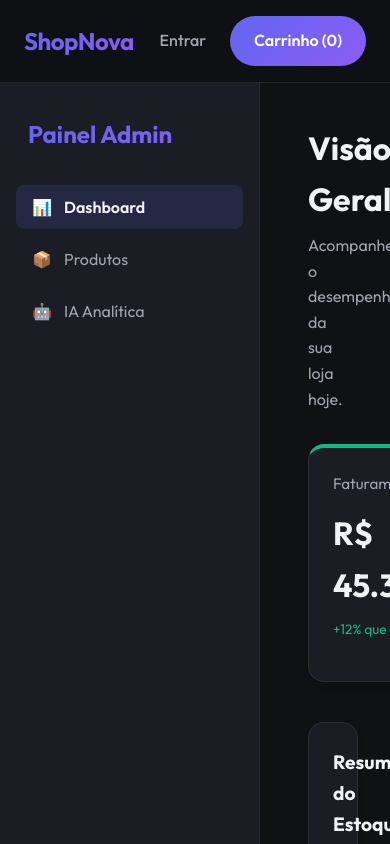
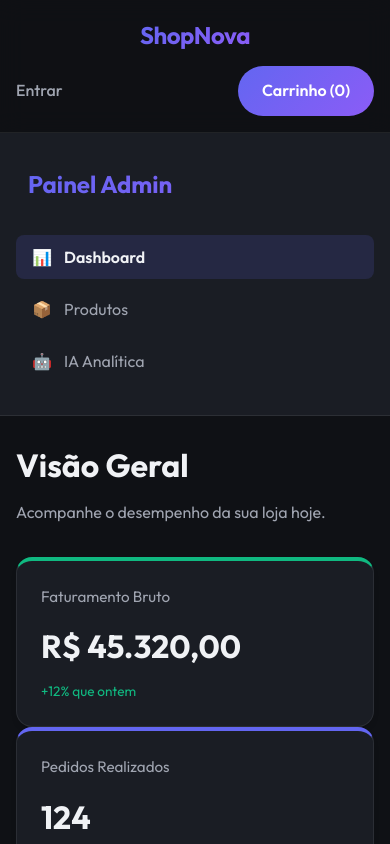
Before and after one commit to duud02020/gest-o, a Next.js app: page /admin in a window 390 px wide. Shown: the top 844 px of the page. Built offline with nearby package versions, Linux system fonts and the light colour scheme.

Commit message:
style: add responsive layouts for mobile devices

```diff
--- a/src/app/(shop)/admin/page.tsx
+++ b/src/app/(shop)/admin/page.tsx
@@ -10,9 +10,9 @@ export default function AdminPage() {
   const [activeTab, setActiveTab] = useState<Tab>("dashboard");
 
   return (
-    <div style={{ display: "flex", minHeight: "calc(100vh - 80px)", background: "var(--bg-primary)" }}>
+    <div className="admin-layout" style={{ display: "flex", minHeight: "calc(100vh - 80px)", background: "var(--bg-primary)" }}>
       {/* Sidebar */}
-      <aside style={{ width: "260px", background: "var(--bg-secondary)", borderRight: "1px solid rgba(255,255,255,0.05)", padding: "32px 16px" }}>
+      <aside className="admin-sidebar" style={{ width: "260px", background: "var(--bg-secondary)", borderRight: "1px solid rgba(255,255,255,0.05)", padding: "32px 16px" }}>
         <h2 className="gradient-text" style={{ fontSize: "1.5rem", marginBottom: "32px", paddingLeft: "12px" }}>Painel Admin</h2>
 
         <nav style={{ display: "flex", flexDirection: "column", gap: "8px" }}>
@@ -23,7 +23,7 @@ export default function AdminPage() {
       </aside>
 
       {/* Main Content */}
-      <main style={{ flex: 1, padding: "40px 48px", overflowY: "auto" }}>
+      <main className="admin-main" style={{ flex: 1, padding: "40px 48px", overflowY: "auto" }}>
         {activeTab === "dashboard" && <DashboardTab />}
         {activeTab === "products" && <ProductsTab />}
         {activeTab === "ai" && <AiTab />}
@@ -76,7 +76,7 @@ function DashboardTab() {
         <p style={{ color: "var(--text-secondary)" }}>Acompanhe o desempenho da sua loja hoje.</p>
       </header>
 
-      <div style={{ display: "grid", gridTemplateColumns: "repeat(3, 1fr)", gap: "24px", marginBottom: "40px" }}>
+      <div className="admin-dashboard-cards">
         <StatCard title="Faturamento Bruto" value={mockRevenue} subtitle="+12% que ontem" color="#10b981" />
         <StatCard title="Pedidos Realizados" value={mockOrders.toString()} subtitle="8 pedidos aguardando pagamento" color="#6366f1" />
         <StatCard title="Visitantes Únicos" value={mockVisits} subtitle="Pico às 14:00" color="#f59e0b" />
@@ -116,7 +116,7 @@ function AiTab() {
         <p style={{ color: "var(--text-secondary)" }}>Descubra insights ocultos nos seus dados através de Inteligência Artificial.</p>
       </header>
 
-      <div style={{ display: "grid", gridTemplateColumns: "1fr 1fr", gap: "24px" }}>
+      <div className="admin-ai-grid">
 
         {/* Painel de Insights */}
         <div style={{ display: "flex", flexDirection: "column", gap: "16px" }}>
@@ -229,7 +229,7 @@ function ProductsTab() {
         <p style={{ color: "var(--text-secondary)" }}>Adicione, edite ou remova produtos do seu catálogo.</p>
       </header>
 
-      <div style={{ display: "grid", gridTemplateColumns: "1fr 2fr", gap: "40px", alignItems: "start" }}>
+      <div className="admin-products-grid">
         {/* Formulário */}
         <div className="card" style={{ padding: "24px", background: "var(--bg-secondary)" }}>
           <h2 style={{ marginBottom: "20px", fontSize: "1.2rem" }}>
--- a/src/app/(shop)/cart/page.tsx
+++ b/src/app/(shop)/cart/page.tsx
@@ -24,7 +24,7 @@ export default function CartPage() {
           </Link>
         </div>
       ) : (
-        <div className="grid-auto" style={{ gridTemplateColumns: "1fr 350px", gap: "32px", alignItems: "start" }}>
+        <div className="grid-responsive-2 cart-layout" style={{ alignItems: "start" }}>
           <div style={{ display: "flex", flexDirection: "column", gap: "16px" }}>
             {items.map((item) => (
               <div key={item.id} className="card animate-fade-in" style={{ padding: "20px", display: "flex", alignItems: "center", gap: "20px" }}>
--- a/src/app/(shop)/checkout/page.tsx
+++ b/src/app/(shop)/checkout/page.tsx
@@ -46,7 +46,7 @@ export default function CheckoutPage() {
         Finalizar Compra
       </h1>
 
-      <div className="grid-auto" style={{ gridTemplateColumns: "1fr 400px", gap: "32px", alignItems: "start" }}>
+      <div className="grid-responsive-2 checkout-layout" style={{ alignItems: "start" }}>
         <form onSubmit={handleCheckout} className="card animate-fade-in" style={{ padding: "32px", display: "flex", flexDirection: "column", gap: "24px" }}>
           <h2 style={{ fontSize: "1.5rem" }}>Dados de Pagamento (Simulação)</h2>
 
--- a/src/app/globals.css
+++ b/src/app/globals.css
@@ -193,3 +193,81 @@ button {
 .animate-fade-in {
   animation: fadeIn 0.5s ease forwards;
 }
+
+/* Mobile Responsiveness */
+@media (max-width: 768px) {
+  .container {
+    padding: 0 16px;
+  }
+
+  .navbar .container {
+    flex-direction: column;
+    gap: 12px;
+  }
+
+  .nav-links {
+    width: 100%;
+    justify-content: space-between;
+  }
+
+  /* Helper class for 2-column layouts that should stack on mobile */
+  .grid-responsive-2 {
+    display: grid;
+    grid-template-columns: 1fr;
+    gap: 24px;
+  }
+
+  /* Admin Layout Responsiveness */
+  .admin-layout {
+    flex-direction: column !important;
+  }
+
+  .admin-sidebar {
+    width: 100% !important;
+    border-right: none !important;
+    border-bottom: 1px solid var(--border-color);
+  }
+
+  .admin-main {
+    padding: 24px 16px !important;
+  }
+
+  .admin-dashboard-cards {
+    grid-template-columns: 1fr !important;
+  }
+
+  .admin-products-grid {
+    grid-template-columns: 1fr !important;
+  }
+
+  .admin-ai-grid {
+    grid-template-columns: 1fr !important;
+  }
+}
+
+/* Desktop variants of responsive grids (when not overridden by media query) */
+@media (min-width: 769px) {
+  .grid-responsive-2.cart-layout {
+    grid-template-columns: 1fr 350px;
+  }
+  .grid-responsive-2.checkout-layout {
+    grid-template-columns: 1fr 400px;
+  }
+  .admin-products-grid {
+    display: grid;
+    grid-template-columns: 1fr 2fr;
+    gap: 40px;
+    align-items: start;
+  }
+  .admin-dashboard-cards {
+    display: grid;
+    grid-template-columns: repeat(3, 1fr);
+    gap: 24px;
+    margin-bottom: 40px;
+  }
+  .admin-ai-grid {
+    display: grid;
+    grid-template-columns: 1fr 1fr;
+    gap: 24px;
+  }
+}
```
Also changed, not shown: src/context/OrderContext.tsx (added, +69 -0 lines).
